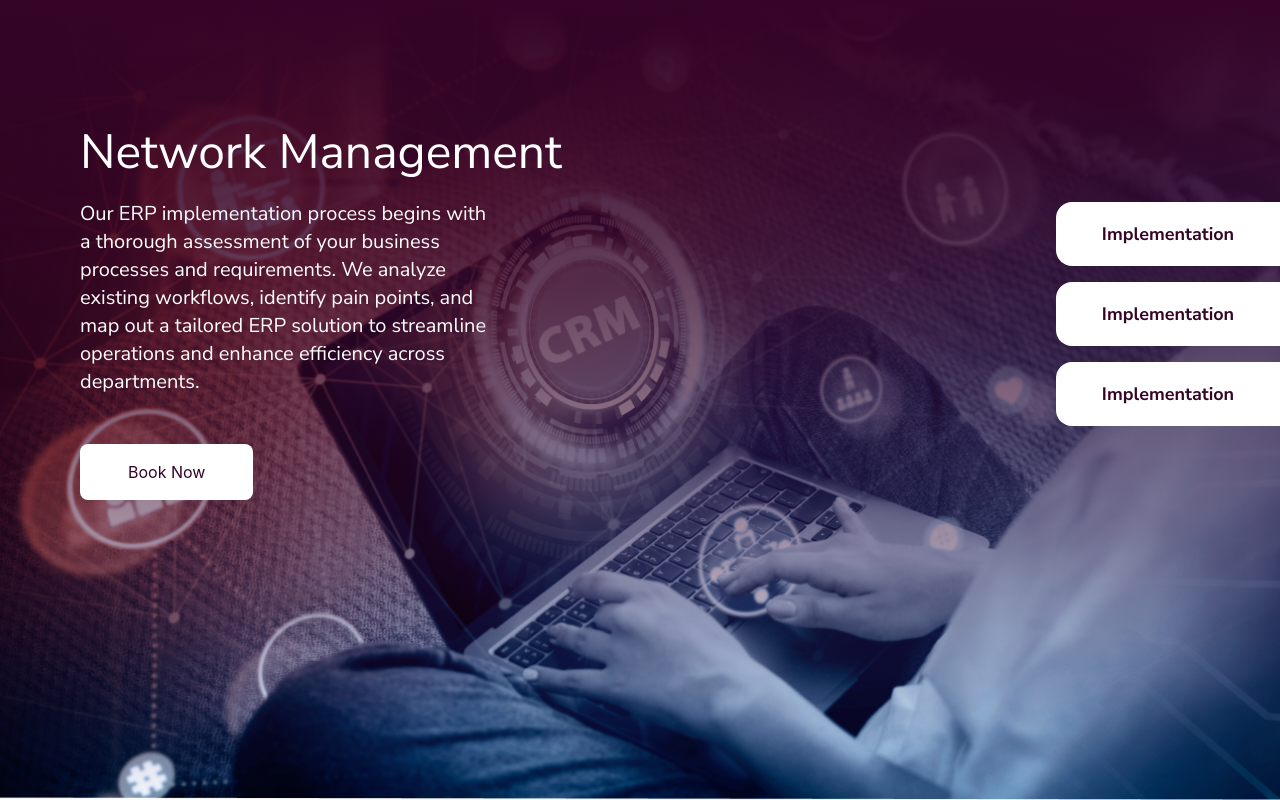
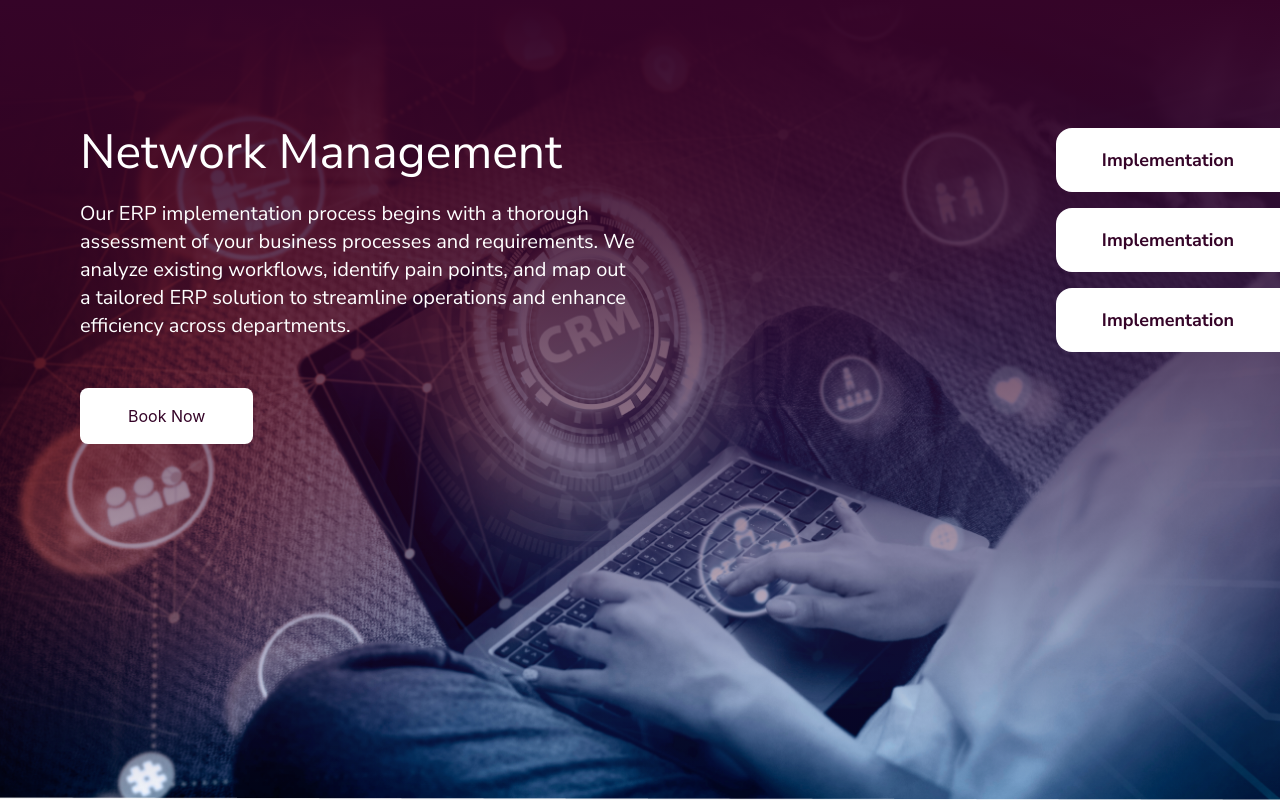
Before and after one commit to kdidrees/qurilo-network, a React (Create React App) app: page / in a window 1280 px wide. Built offline with nearby package versions, Linux system fonts and the light colour scheme.

Commit message:
update in network hero m

```diff
--- a/src/components/NetworkHero.jsx
+++ b/src/components/NetworkHero.jsx
@@ -26,8 +26,8 @@ const NetworkHero = () => {
             ></div>
           </div>
 
-          <div className="container mx-auto text-left text-white relative z-10 ">
-            <div className="flex items-center ">
+          <div className="container right-0 text-left text-white relative z-10 ">
+            <div className="flex items-center relative">
               <div className="md:text-left text-center">
                 <div className="md:mx-20">
                   <h1 className="md:text-5xl font-sans text-3xl font-medium mb-6">
@@ -45,7 +45,7 @@ const NetworkHero = () => {
                   </button>
                 </div>
               </div>
-              <div className=" md:block hidden pl-16">
+              <div className="md:block hidden absolute right-0 top-0">
                 <div>
                   <button className="cursor-auto group font-sans relative h-16 w-56 overflow-hidden  rounded-l-2xl bg-white text-lg font-bold text-purple">
                     Implementation
```
